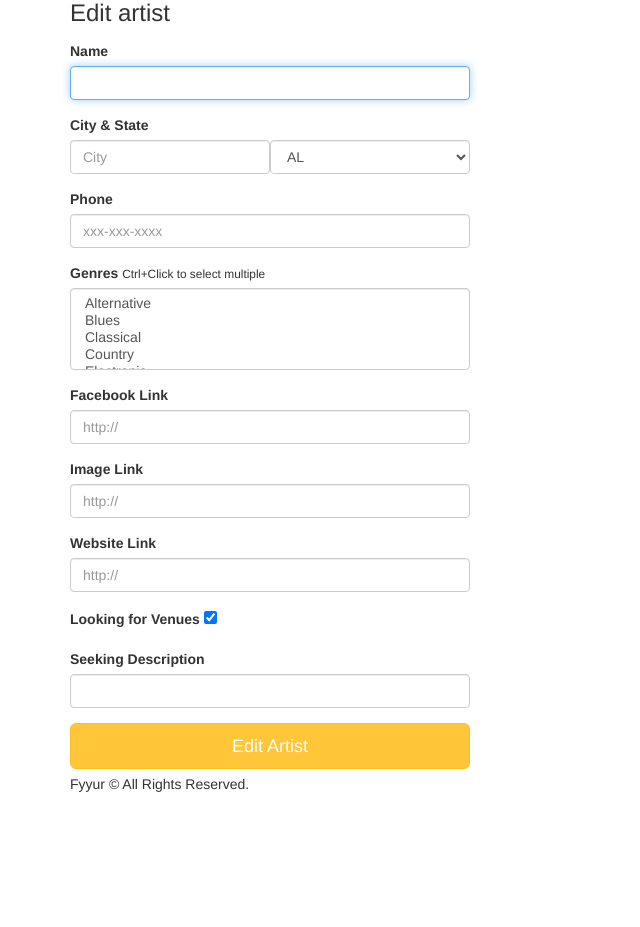
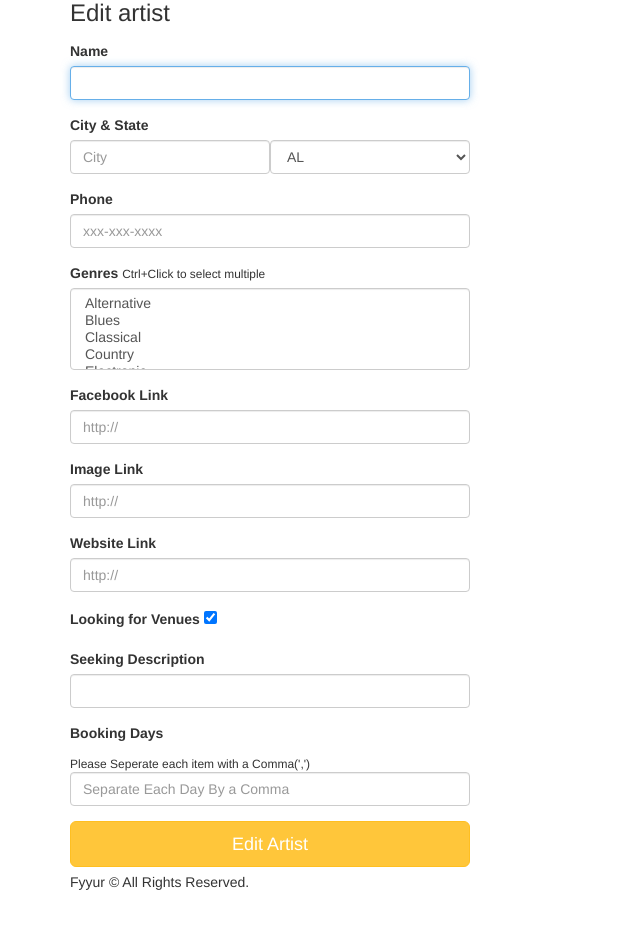
Before and after one commit to scarface1129/Fyyur, a Flask app: page /artists/1/edit in a window 1280 px wide. Shown: the part 95-1022 px from the top of the page, without its empty margins (0-640 px from the left). Before the commit the page ends 887 px from the top, so only its background shows below. Run offline with Flask 2, Linux system fonts and the light colour scheme; data that the repository does not hold is empty; parts of the project's set-up code (start-up, migrations or seed data) failed here and were passed over; some libraries are stand-ins or nearby versions.

Commit message:
final commit

```diff
--- a/app.py
+++ b/app.py
@@ -111,6 +111,30 @@ app.jinja_env.filters['datetime'] = format_datetime
 #----------------------------------------------------------------------------#
 # Controllers.
 #----------------------------------------------------------------------------#
+def seperateItems(item):
+  if item == None:
+    return None
+  my_list = item.split(",")
+  if len(my_list)>1:
+    last = my_list[-1]
+    if last[-1] == '}':
+      last = last.rstrip(last[-1])
+    first = my_list[0]
+    if first[0] == '{':
+      first = first.lstrip(first[0])
+    my_list[0] = first
+    my_list[-1] = last
+    return my_list
+
+def getDayOfTheWeek(date):
+  # print(type(date))
+  weekday = date.weekday()
+  weekdays = ['Monday','Tuesday','Wednesday','Thursday','Friday','Sarturday','Sunday']
+  for item in weekdays:
+    if weekdays.index(item) == weekday:
+      return weekdays[weekday]
+
+
 
 @app.route('/')
 def index():
@@ -122,12 +146,6 @@ def index():
   context = {'venues':venues, 'artists':artists}
   return render_template('pages/home.html', data=context)
 
-def getDayOfTheWeek(date):
-  weekday = date.weekday()
-  weekdays = ['Monday','Tuesday','Wednesday','Thursday','Friday','Sarturday','Sunday']
-  for item in weekdays:
-    if weekdays.index(item) == weekday:
-      print(weekdays[weekday-1])
 #  Venues
 #  ----------------------------------------------------------------
 
@@ -304,15 +322,11 @@ def show_artist(artist_id):
       past_shows.append(items)
   data = Artist.query.get(artist_id)
   my_string = data.genres
-  my_list = my_string.split(",")
-  if len(my_list)>1:
-    last = my_list[-1]
-    last = last.rstrip(last[-1])
-    first = my_list[0]
-    first = first.lstrip(first[0])
-    my_list[0] = first
-    my_list[-1] = last
-  context = {"data":data,'upcoming_shows':upcoming_shows,"past_shows":past_shows,"geners":my_list}
+  availableDays = data.booking_days
+  my_list = seperateItems(my_string)
+  my_days_of_work = seperateItems(availableDays)
+  print(my_days_of_work)
+  context = {"data":data,'upcoming_shows':upcoming_shows,"past_shows":past_shows,"geners":my_list,'WorkingDays':my_days_of_work}
   return render_template('pages/show_artist.html', artist=context)
 
 #  Update
@@ -478,8 +492,18 @@ def create_show_submission():
     venue_id = request.form.get('venue_id')
     artist_id = request.form.get('artist_id')
     start_time = request.form.get('start_time')
+    format = '%Y-%m-%d %H:%M:%S'
+    converted_time = datetime.strptime(start_time, format)
+    artist = Artist.query.get(artist_id)
+    day = getDayOfTheWeek(converted_time)
+    availableDays = seperateItems(artist.booking_days)
+    print(day)
+    print(availableDays)
+    if day not in availableDays:
+      flash('The Artist is Not available at the moment! check artist Profile to see when Artist will be available')
+      return redirect(url_for('shows/create'))
 
-    artist = Artist.query.get(artist_id)
+
     venue = Venue.query.get(venue_id)
     event = Events(start_time=start_time)
     event.venue = venue
--- /dev/null
+++ b/models.py
@@ -0,0 +1 @@
+from app.py import db
--- a/templates/forms/edit_artist.html
+++ b/templates/forms/edit_artist.html
@@ -52,6 +52,11 @@
           <label for="seeking_description">Seeking Description</label>
           {{ form.seeking_description(class_ = 'form-control', value= artist.seeking_description, autofocus = true) }}
       </div>
+      <div class="form-group">
+              <label for="booking_days">Booking Days</label>
+              <h6>Please Seperate each item with a Comma(',')</6>
+              {{ form.booking_days(class_ = 'form-control',value= artist.booking_days,placeholder='Separate Each Day By a Comma', autofocus = true) }}
+      </div>
 
       <input type="submit" value="Edit Artist" class="btn btn-primary btn-lg btn-block">
     </form>
--- a/templates/forms/new_show.html
+++ b/templates/forms/new_show.html
@@ -16,6 +16,7 @@
       </div>
       <div class="form-group">
           <label for="start_time">Start Time</label>
+          <h6>YYYY-MM-DD Time</h6>
           {{ form.start_time(class_ = 'form-control', placeholder='YYYY-MM-DD HH:MM', autofocus = true) }}
         </div>
       <input type="submit" value="Create Venue" class="btn btn-primary btn-lg btn-block">
--- a/templates/pages/show_artist.html
+++ b/templates/pages/show_artist.html
@@ -30,7 +30,10 @@
         </p>
 		{% if artist.data.booking_days %}
 		<p class="not-seeking">
-			<i class="fas fa-star"></i><b>Available Only On:</b> {{artist.data.booking_days}}
+			<i class="fas fa-star"></i><b>Available Only On:</b>
+			{% for items in artist.WorkingDays %}
+			<span class="genre">{{ items| upper }}</span>
+			{% endfor %}
 		</p>
 		{% else %}
 		<p class="not-seeking">
```
